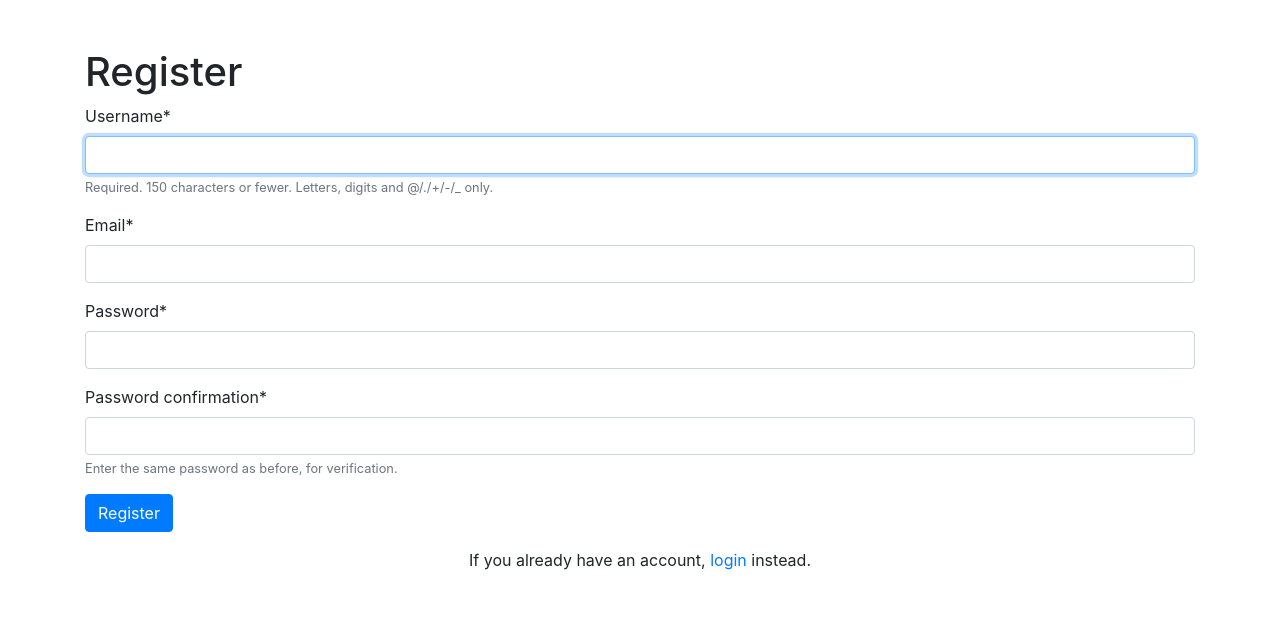
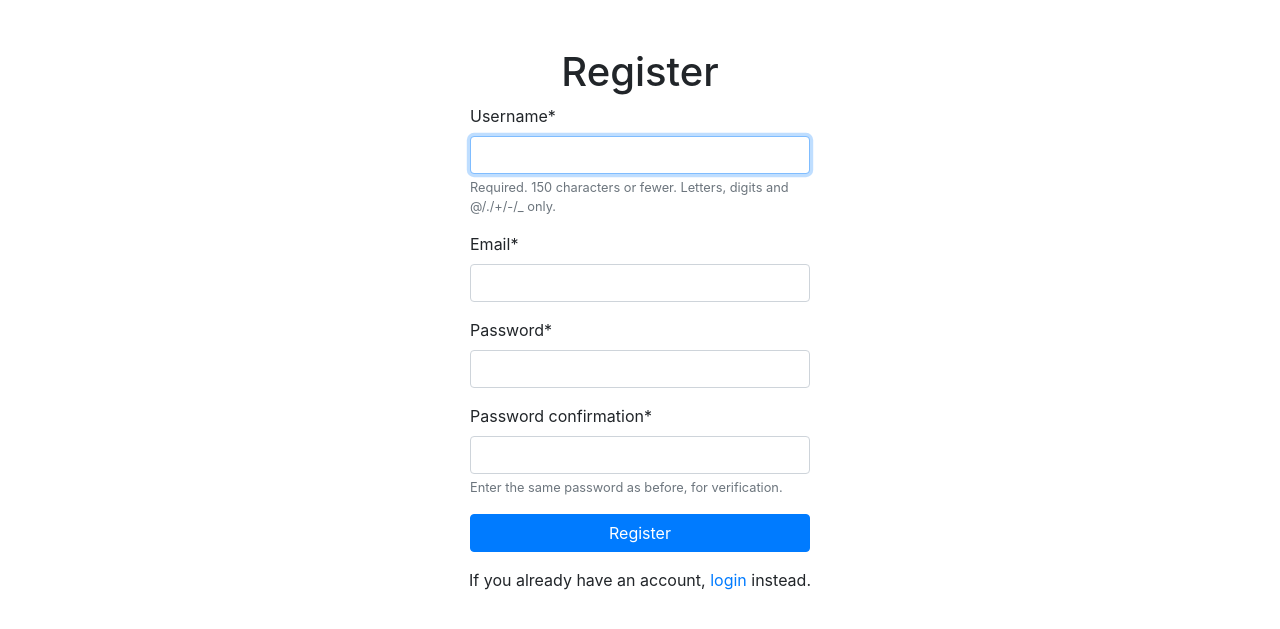
Before and after one commit to Kartm/e-bazaar, a Django app: page /register in a window 1280 px wide. Shown: the part 56-685 px from the top of the page. Run offline with Django 3.2, Linux system fonts and the light colour scheme; some libraries are stand-ins or nearby versions.

Commit message:
Center register and login forms

```diff
--- a/users/templates/users/login.html
+++ b/users/templates/users/login.html
@@ -6,8 +6,8 @@
 
 <!--Login-->
 <div class="container py-5">
-  <h1>Login</h1>
-  <form method="POST">
+  <h1 class="text-center">Login</h1>
+  <form method="POST" class="col-lg-4 d-flex flex-column justify-center mx-auto">
     {% csrf_token %}
     {{ login_form|crispy }}
     <button class="btn btn-primary" type="submit">Login</button>
--- a/users/templates/users/register.html
+++ b/users/templates/users/register.html
@@ -6,8 +6,8 @@
 
 <!--Register-->
 <div class="container py-5">
-	<h1>Register</h1>
-	<form method="POST">
+	<h1 class="text-center">Register</h1>
+	<form method="POST" class="col-lg-4 d-flex flex-column justify-center mx-auto">
 		{% csrf_token %}
 		{{ register_form|crispy }}
 		<button class="btn btn-primary" type="submit">Register</button>
```
